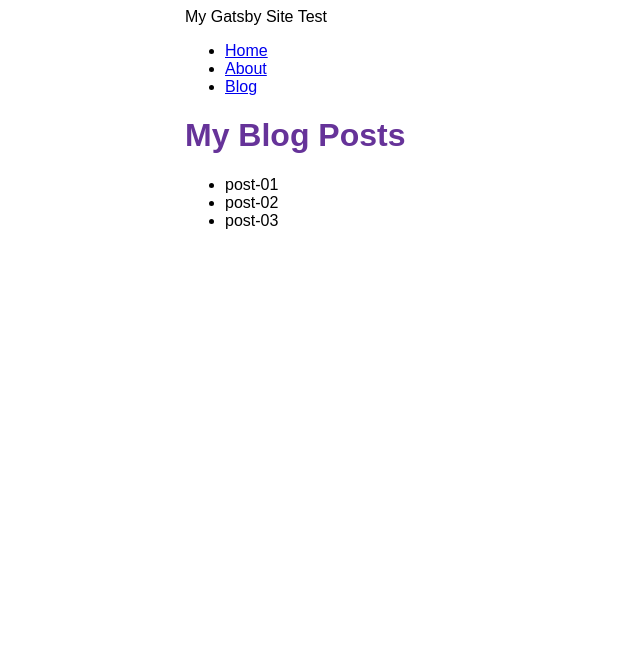
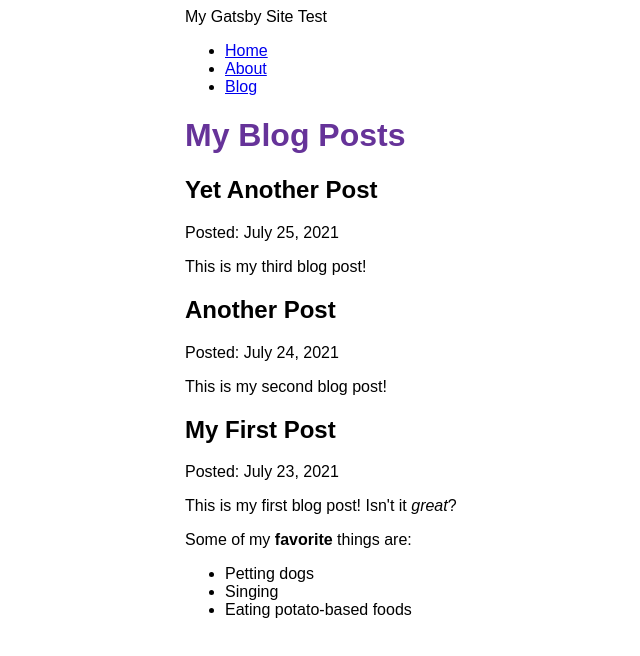
Before and after one commit to karolryska/my-gatsby-site, a Gatsby site: page /blog in a window 1280 px wide. Shown: the whole page, without its empty margins (205-845 px from the left). Built offline with nearby package versions, Linux system fonts and the light colour scheme; Gatsby itself is replaced by a stand-in of ours.

Commit message:
feat: add content do blog posts

```diff
--- a/blog/post-01.mdx
+++ b/blog/post-01.mdx
@@ -0,0 +1,13 @@
+---
+title: "My First Post"
+date: "2021-07-23"
+author: Karol
+---
+
+This is my first blog post! Isn't it *great*?
+
+Some of my **favorite** things are:
+
+* Petting dogs
+* Singing
+* Eating potato-based foods
--- a/blog/post-02.mdx
+++ b/blog/post-02.mdx
@@ -0,0 +1,6 @@
+---
+title: "Another Post"
+date: "2021-07-24"
+---
+
+This is my second blog post!
--- a/blog/post-03.mdx
+++ b/blog/post-03.mdx
@@ -0,0 +1,6 @@
+---
+title: "Yet Another Post"
+date: "2021-07-25"
+---
+
+This is my third blog post!
--- a/src/pages/blog.js
+++ b/src/pages/blog.js
@@ -1,29 +1,40 @@
 import React from "react";
 import { graphql } from "gatsby";
+import { MDXRenderer } from "gatsby-plugin-mdx";
 import Layout from "../components/layout";
 
 const BlogPage = ({ data }) => {
     return (
-    <Layout pageTitle="My Blog Posts">
-            <ul>
-                {data.allFile.nodes.map(node => (
-                    <li key={node.name}>
-                        {node.name}
-                    </li>
-                ))}
-            </ul>
+        <Layout pageTitle="My Blog Posts">
+            {
+                data.allMdx.nodes.map((node) => (
+                    <article key={node.id}>
+                        <h2>{node.frontmatter.title}</h2>
+                        <p>Posted: {node.frontmatter.date}</p>
+                        <MDXRenderer>
+                            {node.body}
+                        </MDXRenderer>
+                    </article>
+                ))
+            }
         </Layout>
     )
 };
 
 export const query = graphql`
     query {
-        allFile {
+        allMdx(sort: {fields: frontmatter___date, order: DESC}) {
             nodes {
-                name
+                frontmatter {
+                    title
+                    date(formatString: "MMMM D, YYYY")
+                }
+                id
+                body
             }
         }
     }
 `
 
+
 export default BlogPage;
```
